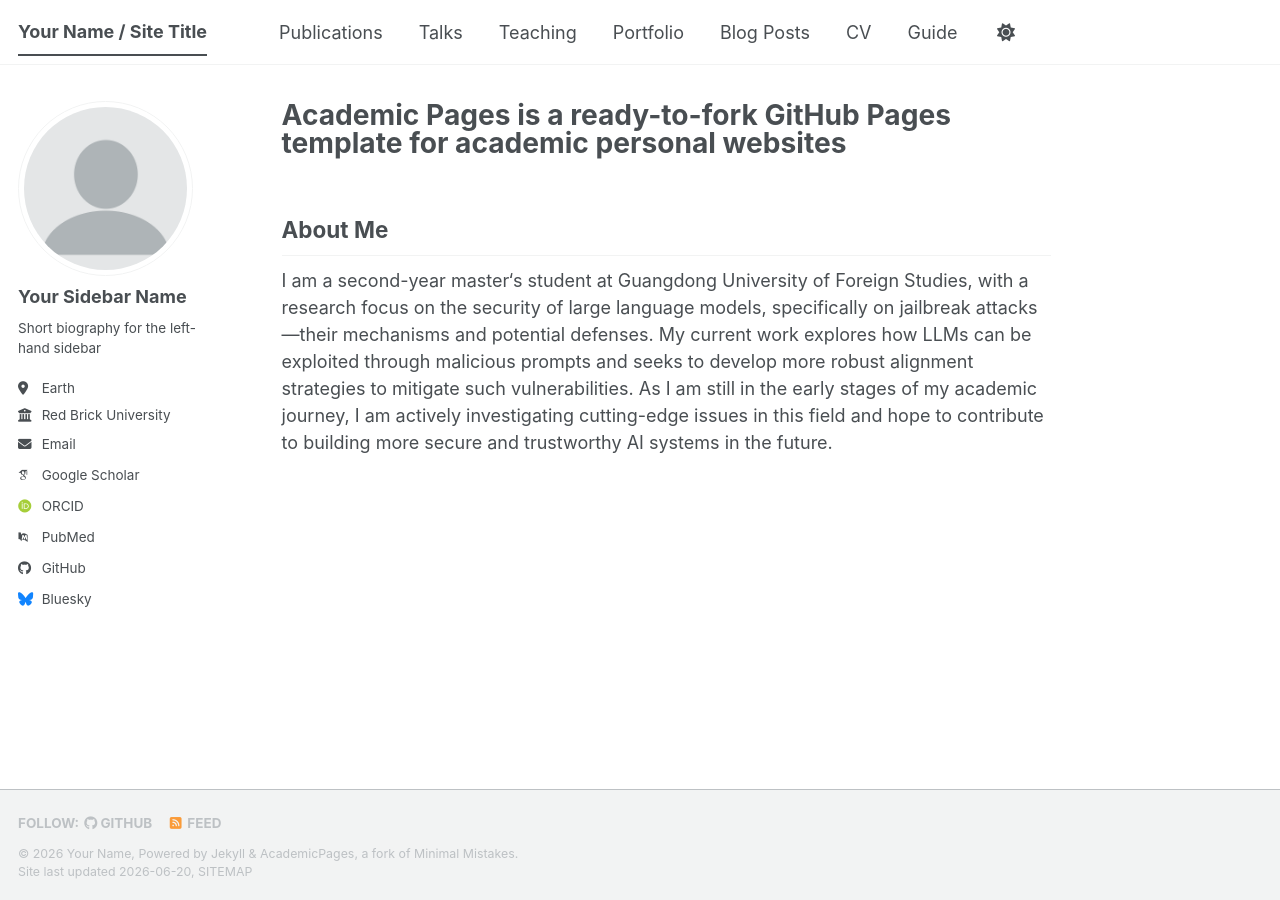
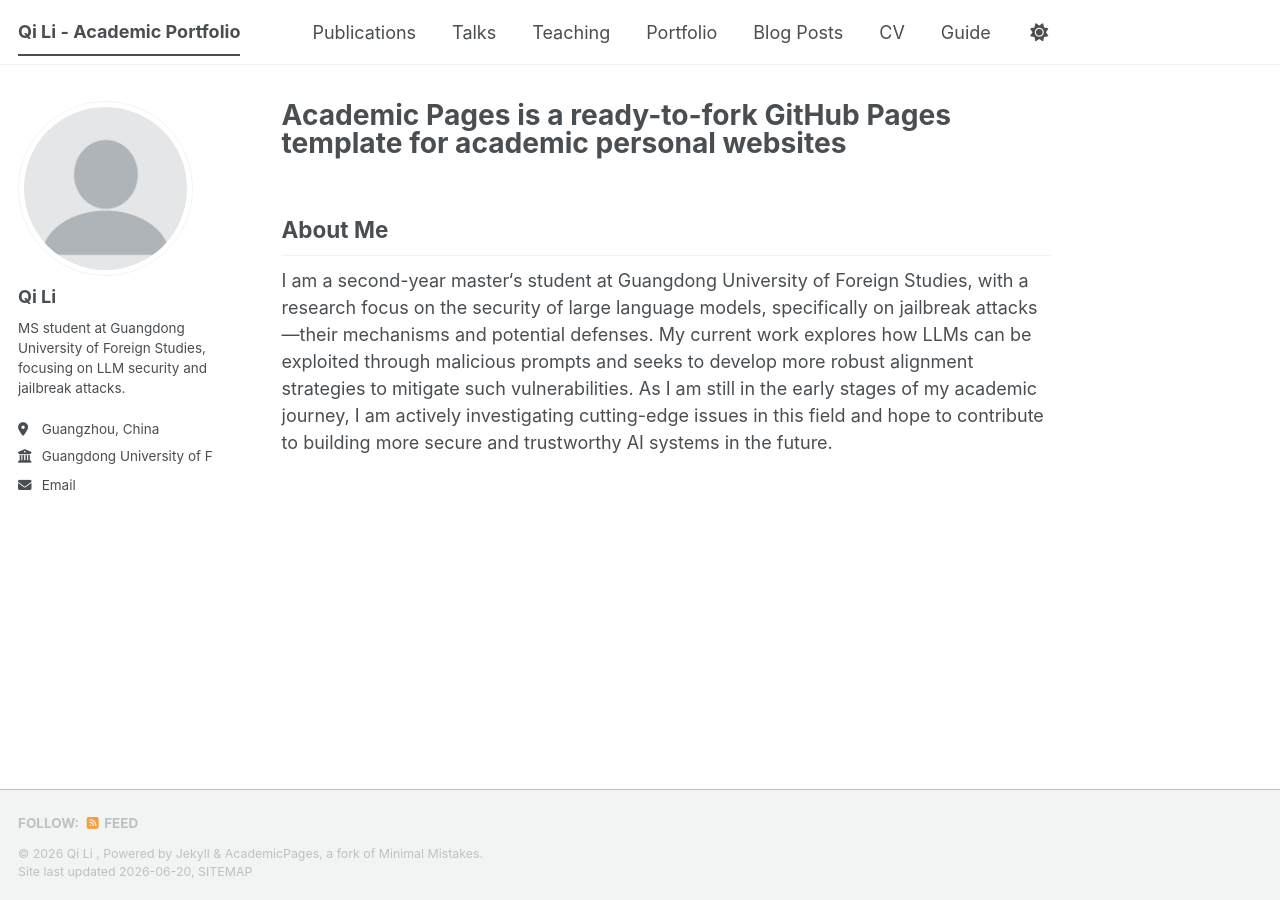
Before and after one commit to SWORDandPOWER/SWORDandPOWER.github.io, a Jekyll site: the page built from _pages/about.md, in a window 1280 px wide. Built offline with Jekyll 4.4.1, drawn with Linux system fonts in a browser that asks for light colours; some web fonts are replaced; a script bundle is joined from its source files by our own code; library files that are not in the unit come from our copies.

Commit message:
Modify _config.yml for personal details
Updated personal information and links in the config file.

```diff
--- a/_config.yml
+++ b/_config.yml
@@ -9,14 +9,14 @@
 # Basic Site Settings
 locale                   : "en-US"
 site_theme               : "default" # The available themes options are "default", "air", "sunrise", "mint", "dirt" and "contrast"
-title                    : "Your Name / Site Title"
+title                    : "Qi Li - Academic Portfolio"
 title_separator          : "-"
-name                     : &name "Your Name"
-description              : &description "Your Name's academic portfolio"   # Update this with a general description of your site, this is the default if not overridden by a page
-url                      : https://academicpages.github.io # The base hostname & protocol for your site e.g. "https://[your GitHub username].github.io",
+name                     : &name "Qi Li "
+description              : &description "Qi Li's academic portfolio"   # Update this with a general description of your site, this is the default if not overridden by a page
+url                      : https://SWORDandPOWER.github.io # The base hostname & protocol for your site e.g. "https://[your GitHub username].github.io",
                                                            # or if you already have some other page hosted on Github then use "https://[your GitHub username].github.io/[Your Repo Name]"
 baseurl                  : "" # the subpath of your site, e.g. "/blog"
-repository               : "academicpages/academicpages.github.io"
+repository               : "SWORDandPOWER/SWORDandPOWER.github.io"
 
 # Site Author - The following control what appear as part of the author content on the side bar.
 #               If a field is blank the icon and link will not appear, otherwise it will be shown.
@@ -24,24 +24,24 @@ repository               : "academicpages/academicpages.github.io"
 author:
   # Biographic information
   avatar           : "profile.png"
-  name             : "Your Sidebar Name"
+  name             : "Qi Li"
   pronouns         : # example: "she/her"
-  bio              : "Short biography for the left-hand sidebar"
-  location         : "Earth"
-  employer         : "Red Brick University"
+  bio              : "MS student at Guangdong University of Foreign Studies, focusing on LLM security and jailbreak attacks."
+  location         : "Guangzhou, China"
+  employer         : "Guangdong University of Foreign Studies"
   uri              : # URL
-  email            : "none@example.org"
+  email            : "906054541@qq.com"
 
   # Academic websites
   academia         : # URL
   arxiv            : # URL - Update with the correct link to your profile
-  googlescholar    : "https://scholar.google.com/citations?user=PS_CX0AAAAAJ"
+  googlescholar    : #"https://scholar.google.com/citations?user=PS_CX0AAAAAJ"
   inspire-hep      : # URL
   impactstory      : # URL
-  orcid            : "https://orcid.org/yourorcidurl"
+  orcid            : #"https://orcid.org/yourorcidurl"
   semantic         : # URL
   ssrn             : # URL
-  pubmed           : "https://www.ncbi.nlm.nih.gov/pubmed/?term=john+snow"
+  pubmed           : #"https://www.ncbi.nlm.nih.gov/pubmed/?term=john+snow"
   researchgate     : # URL
   scopus           : # URL
   zotero           : # URL
@@ -51,13 +51,13 @@ author:
   bitbucket        : # Username - Update with your username on the site
   codepen          : # Username
   dribbble         : # Username
-  github           : "academicpages"
+  github           : #"academicpages"
   kaggle           : # Username
   stackoverflow    : # User number or user number and name (i.e., use "1" or "1/jeff-atwood")
 
   # Social media
   artstation       : # Username
-  bluesky          : "bsky.app" # Replace this with you Bluesky username
+  bluesky          : #"bsky.app" # Replace this with you Bluesky username
   facebook         : # Username
   flickr           : # Username
   foursquare       : # Username
```
